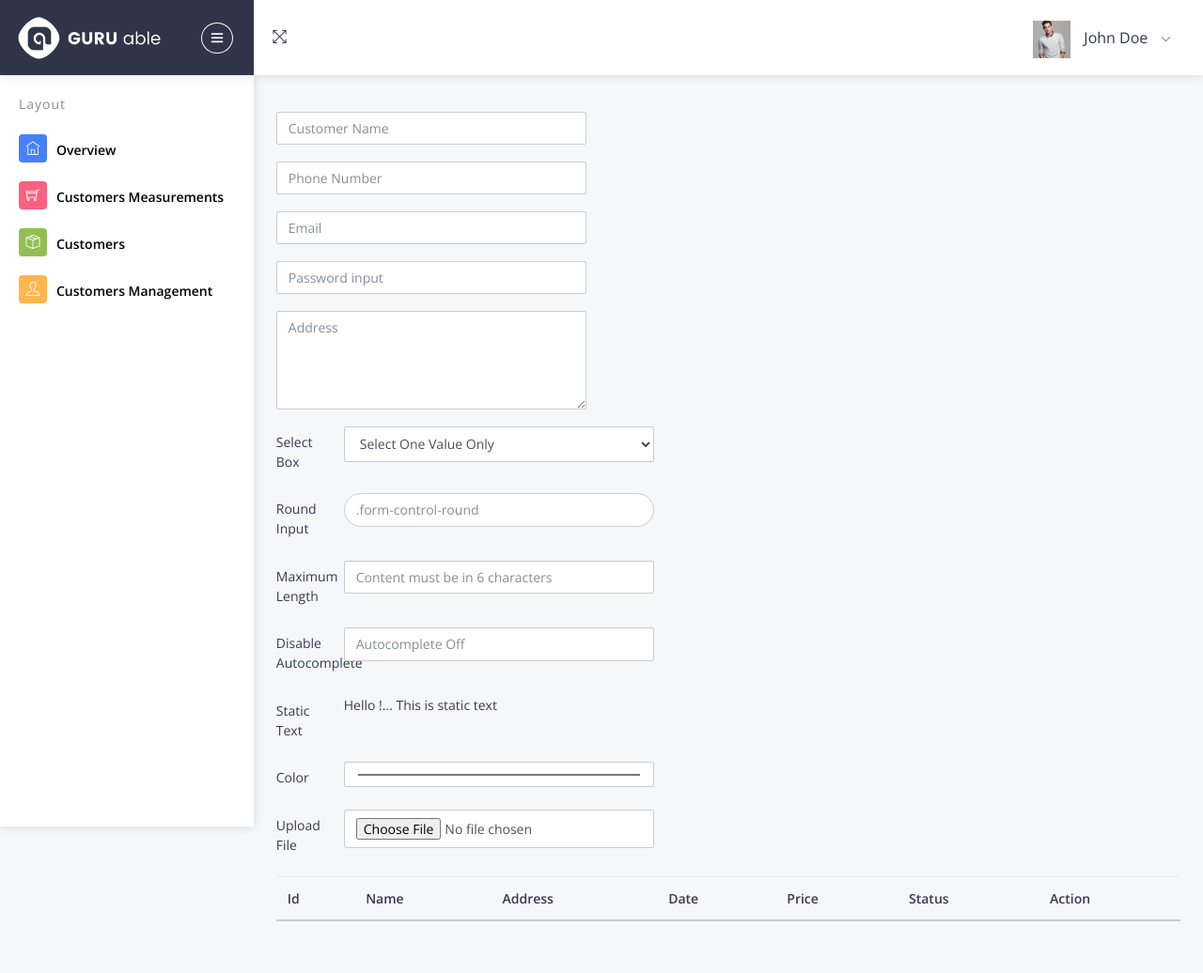
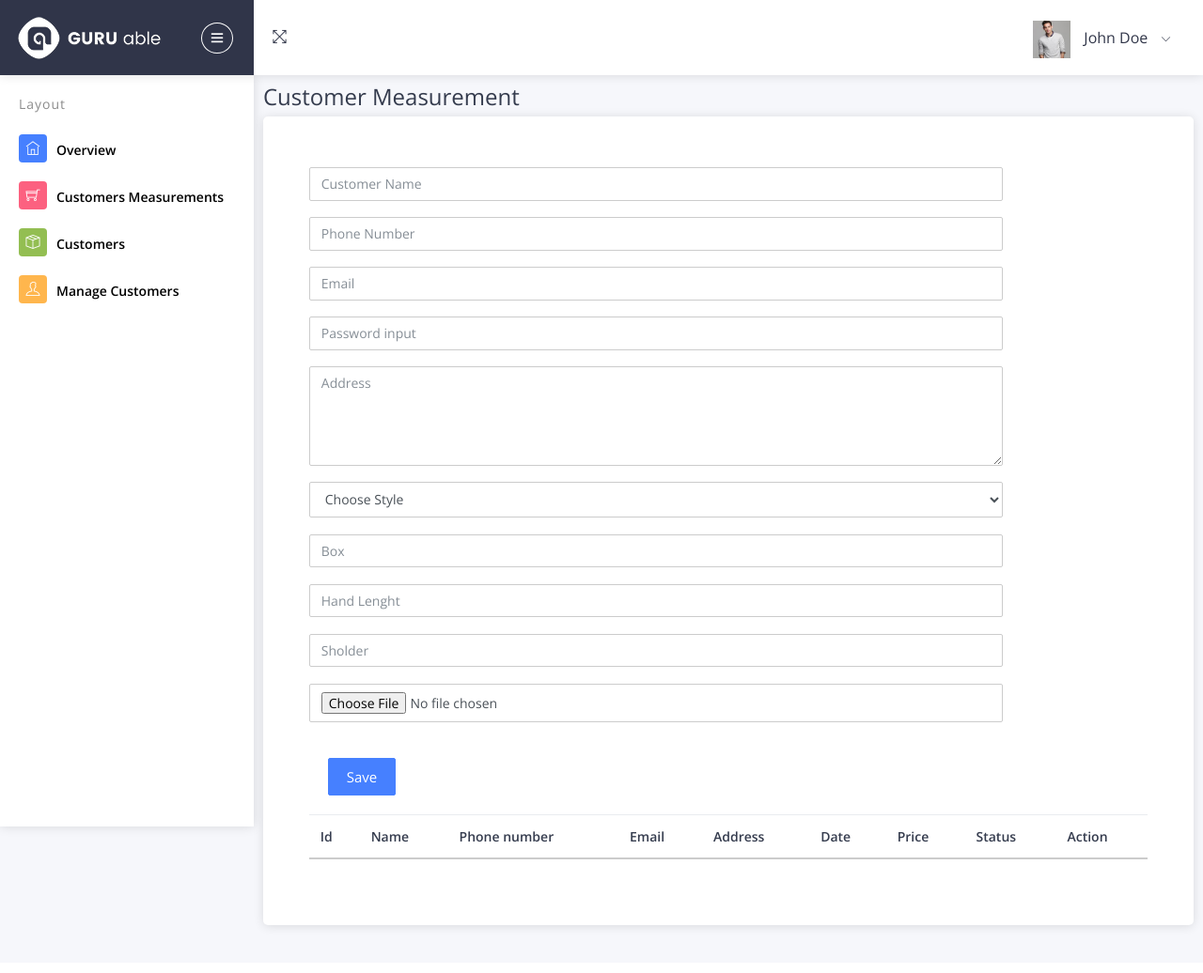
Before and after one commit to emmacob123/fashion, a PHP site: page /measurement.php in a window 1280 px wide. Shown: the whole page at 94% size. After the commit the page ends 992 px from the top, so only its background shows below. Run offline with PHP 8.4, Linux system fonts and the light colour scheme; lists and menus that the app fills with data are empty.

Commit message:
Edit form

```diff
--- a/includes/admin_login.php
+++ b/includes/admin_login.php
@@ -57,7 +57,7 @@
                         timer: 3000,
                         showConfirmButton: false
                       }, function(){
-                            window.location.href = \"dashboard.php\";
+                            window.location.href = \"index.php\";
                       });
                       </script>";
                 } else {
--- a/includes/header.php
+++ b/includes/header.php
@@ -1,5 +1,5 @@
 <head>
-    <title>GURU Able - Free Lite Admin Template </title>
+    <title>E Fashion Berry </title>
     <!-- HTML5 Shim and Respond.js IE9 support of HTML5 elements and media queries -->
     <!-- WARNING: Respond.js doesn't work if you view the page via file:// -->
     <!--[if lt IE 9]>
--- a/includes/sidebar.php
+++ b/includes/sidebar.php
@@ -6,7 +6,7 @@
             <div class="pcoded-navigatio-lavel" data-i18n="nav.category.navigation">Layout</div>
             <ul class="pcoded-item pcoded-left-item">
                 <li class="active">
-                    <a href="dashboard2.php">
+                    <a href="index.php">
                         <span class="pcoded-micon"><i class="ti-home"></i><b>D</b></span>
                         <span class="pcoded-mtext" data-i18n="nav.dash.main">Overview</span>
                         <span class="pcoded-mcaret"></span>
@@ -29,7 +29,7 @@
                 <li class="active">
                     <a href="management.php">
                         <span class="pcoded-micon"><i class="ti-user"></i><b>D</b></span>
-                        <span class="pcoded-mtext" data-i18n="nav.dash.main">Customers Management</span>
+                        <span class="pcoded-mtext" data-i18n="nav.dash.main">Manage Customers</span>
                         <span class="pcoded-mcaret"></span>
                     </a>
                 </li>
--- a/measurement.php
+++ b/measurement.php
@@ -1,36 +1,7 @@
 <!DOCTYPE html>
 <html lang="en">
+<?php require_once "includes/header.php"?>
 
-<head>
-    <title>GURU Able - Free Lite Admin Template </title>
-    <!-- HTML5 Shim and Respond.js IE9 support of HTML5 elements and media queries -->
-    <!-- WARNING: Respond.js doesn't work if you view the page via file:// -->
-    <!--[if lt IE 9]>
-      <script src="https://oss.maxcdn.com/libs/html5shiv/3.7.0/html5shiv.js"></script>
-      <script src="https://oss.maxcdn.com/libs/respond.js/1.4.2/respond.min.js"></script>
-      <![endif]-->
-    <!-- Meta -->
-    <meta charset="utf-8">
-    <meta name="viewport" content="width=device-width, initial-scale=1.0, user-scalable=0, minimal-ui">
-    <meta http-equiv="X-UA-Compatible" content="IE=edge" />
-    <meta name="description" content="CodedThemes">
-    <meta name="keywords" content=" Admin , Responsive, Landing, Bootstrap, App, Template, Mobile, iOS, Android, apple, creative app">
-    <meta name="author" content="CodedThemes">
-    <!-- Favicon icon -->
-    <link rel="icon" href="assets/images/favicon.ico" type="image/x-icon">
-    <!-- Google font-->
-    <link href="https://fonts.googleapis.com/css?family=Open+Sans:400,600" rel="stylesheet">
-    <!-- Required Fremwork -->
-    <link rel="stylesheet" type="text/css" href="assets/css/bootstrap/css/bootstrap.min.css">
-    <!-- themify-icons line icon -->
-    <link rel="stylesheet" type="text/css" href="assets/icon/themify-icons/themify-icons.css">
-    <!-- ico font -->
-    <link rel="stylesheet" type="text/css" href="assets/icon/icofont/css/icofont.css">
-    <!-- Style.css -->
-    <link rel="stylesheet" type="text/css" href="assets/css/style.css">
-    <link rel="stylesheet" type="text/css" href="assets/css/jquery.mCustomScrollbar.css">
-    <link rel="stylesheet" href="index.css">
-</head>
 
 <body>
     <!-- Pre-loader start -->
@@ -152,6 +123,19 @@
                     <div class="pcoded-content">
                         <div class="pcoded-inner-content">
                             <div class="main-body">
+                            <div class="page-body">
+                <div class="row">
+                    <div class="col-md-12">
+                        <h4>Customer Measurement</h4>
+
+                        <!-- Basic Form Inputs card start -->
+                        <div class="card">
+                            <div class="card-header">
+
+                                <div class="card-header-right">
+                                    <i class="icofont icofont-spinner-alt-5"></i>
+                                </div>
+                                 <!-- Page body start -->
                                 <div class="page-wrapper">
 
                                     <div class="page-body">
@@ -159,23 +143,27 @@
                                             <div class="orders">
 
                                             </div>
-                                            <form>
-                                                                <div class="form-group row">                                                                    <div class="col-sm-10">
-                                                                        <input type="text" class="form-control" placeholder="Customer Name">
+                                            <form class="col-sm-12">
+                                                                <div class="form-group row">
+                                                                    <div class="col-sm-10">
+                                                                        <input type="text" name="fullname" class="form-control" placeholder="Customer Name">
                                                                     </div>
                                                                 </div>
-                                                                <div class="form-group row">                                                                    <div class="col-sm-10">
-                                                                        <input type="tel" class="form-control"
+                                                                <div class="form-group row">
+                                                                    <div class="col-sm-10">
+                                                                        <input type="tel" name="phone" class="form-control"
                                                                         placeholder="Phone Number">
                                                                     </div>
                                                                 </div>
                                                                 <div class="form-group row">
-                                                                        <div class="col-sm-10">                                                                            <input type="email" class="form-control"
+                                                                        <div class="col-sm-10">
+                                                                            <input type="email" class="form-control"
                                                                             placeholder="Email">
                                                                         </div>
                                                                     </div>
                                                                 <div class="form-group row">
-                                                                    <div class="col-sm-10">                                                                        <input type="password" class="form-control"
+                                                                    <div class="col-sm-10">
+                                                                        <input type="password" class="form-control"
                                                                         placeholder="Password input">
                                                                     </div>
                                                                 </div>
@@ -186,71 +174,62 @@
                                                                                 </div>
                                                                             </div>
                                                                     <div class="form-group row">
-                                                                        <label class="col-sm-2 col-form-label">Select Box</label>
                                                                         <div class="col-sm-10">
                                                                             <select name="select" class="form-control">
-                                                                                <option value="opt1">Select One Value Only</option>
-                                                                                <option value="opt2">Type 2</option>
-                                                                                <option value="opt3">Type 3</option>
-                                                                                <option value="opt4">Type 4</option>
-                                                                                <option value="opt5">Type 5</option>
-                                                                                <option value="opt6">Type 6</option>
-                                                                                <option value="opt7">Type 7</option>
-                                                                                <option value="opt8">Type 8</option>
+                                                                                <option value="opt1">Choose Style</option>
+                                                                                <option value="opt2">Gown</option>
+                                                                                <option value="opt3">Ankara</option>
+                                                                                <option value="opt4">Skirt</option>
+                                                                                <option value="opt5">Plain Gown</option>
+                                                                                <option value="opt6">Top</option>
+                                                                                <option value="opt7">Butterfly</option>
+                                                                                <option value="opt8">Wedding Gown</option>
                                                                             </select>
                                                                         </div>
                                                                     </div>
                                                                     <div class="form-group row">
-                                                                        <label class="col-sm-2 col-form-label">Round Input</label>
                                                                         <div class="col-sm-10">
                                                                             <input type="text"
-                                                                            class="form-control form-control-round"
-                                                                            placeholder=".form-control-round">
+                                                                            class="form-control"
+                                                                            placeholder="Box">
                                                                         </div>
                                                                     </div>
                                                                     <div class="form-group row">
-                                                                        <label class="col-sm-2 col-form-label">Maximum
-                                                                            Length</label>
-                                                                            <div class="col-sm-10">
+                                                                        <div class="col-sm-10">
                                                                                 <input type="text" class="form-control"
-                                                                                placeholder="Content must be in 6 characters"
-                                                                                maxlength="6">
+                                                                                placeholder="Hand Lenght">
                                                                             </div>
                                                                         </div>
                                                                         <div class="form-group row">
-                                                                            <label class="col-sm-2 col-form-label">Disable
-                                                                                Autocomplete</label>
-                                                                                <div class="col-sm-10">
+                                                                            <div class="col-sm-10">
                                                                                     <input type="text" class="form-control"
-                                                                                    placeholder="Autocomplete Off"
-                                                                                    autocomplete="off">
+                                                                                    placeholder="Sholder">
                                                                                 </div>
                                                                             </div>
                                                                             <div class="form-group row">
-                                                                                <label class="col-sm-2 col-form-label">Static Text</label>
-                                                                                <div class="col-sm-10">
-                                                                                    <div class="form-control-static">Hello !... This is
-                                                                                        static text
-                                                                                    </div>
-                                                                                </div>
-                                                                            </div>
-                                                                            <div class="form-group row">
-                                                                                <label class="col-sm-2 col-form-label">Color</label>
-                                                                                <div class="col-sm-10">
-                                                                                    <input type="color" class="form-control">
-                                                                                </div>
-                                                                            </div>
-                                                                            <div class="form-group row">
-                                                                                <label class="col-sm-2 col-form-label">Upload File</label>
                                                                                 <div class="col-sm-10">
                                                                                     <input type="file" class="form-control">
                                                                                 </div>
                                                                             </div>
-                                                                        </form>
+                                                                            <div class="card-block">                                                        <button type="button" class="btn btn-primary" id="primary-popover-content" data-container="body" data-toggle="popover" title="Primary color states" data-placement="bottom" data-content="<div class='color-code'>
+                                                            <div class='row'>
+                                                              <div class='col-sm-6 col-xs-12'>
+                                                                <span class='block'>Normal</span>
+                                                                <span class='block'>
+                                                                  <small>#4680ff</small>
+                                                              </span>
+                                                          </div>
+                                                          <div class='col-sm-6 col-xs-12'>
+                                                            <div class='display-color' style='background-color:#4680ff;'">Save</div>
+                                                        </div>
+
+                                                              </form>
                                             <table class="table">
                                                 <thead>
                                                     <th>Id</th>
                                                     <th>Name</th>
+                                                    <th>Phone number</th>
+                                                    <th>Email</th>
                                                     <th>Address</th>
                                                     <th>Date</th>
                                                     <th>Price</th>
```
Also changed, not shown: customer.php (+16 -30 lines), management.php (+16 -30 lines), index.php (renamed from dashboard2.php).
